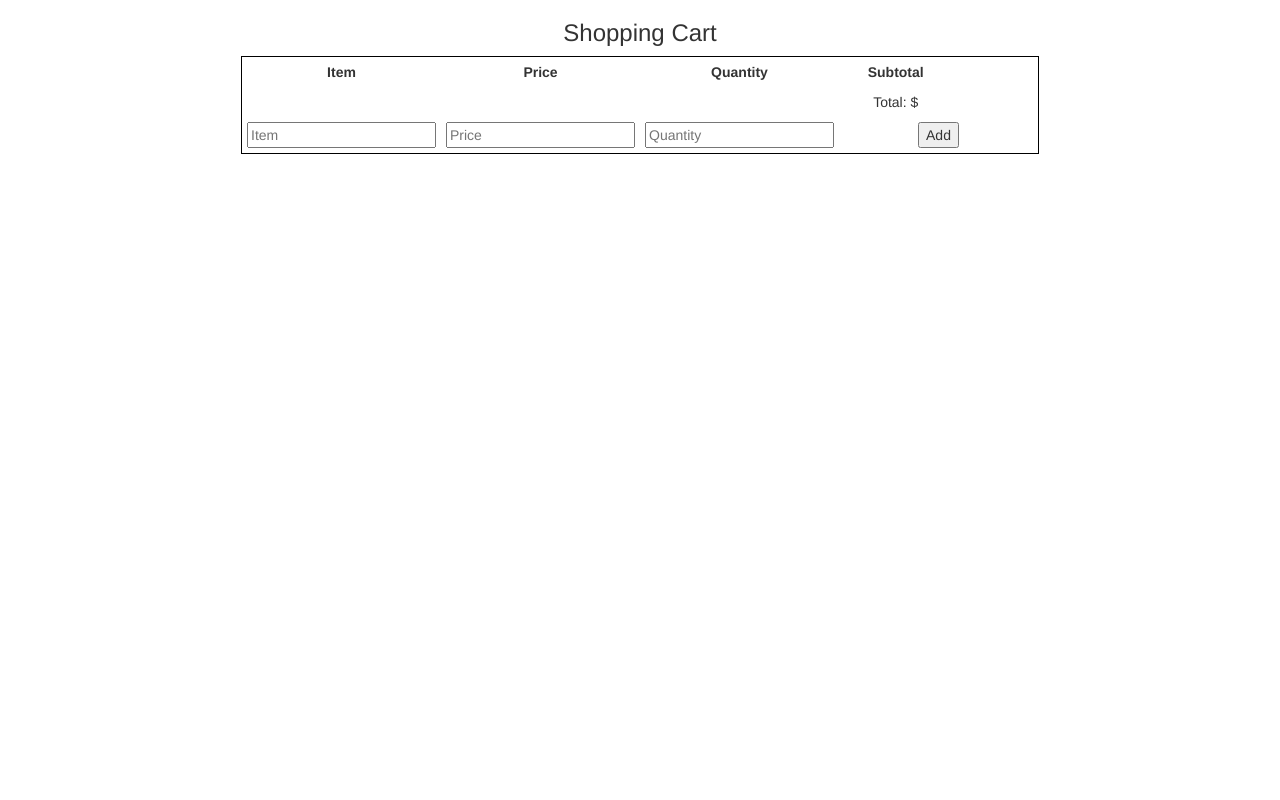
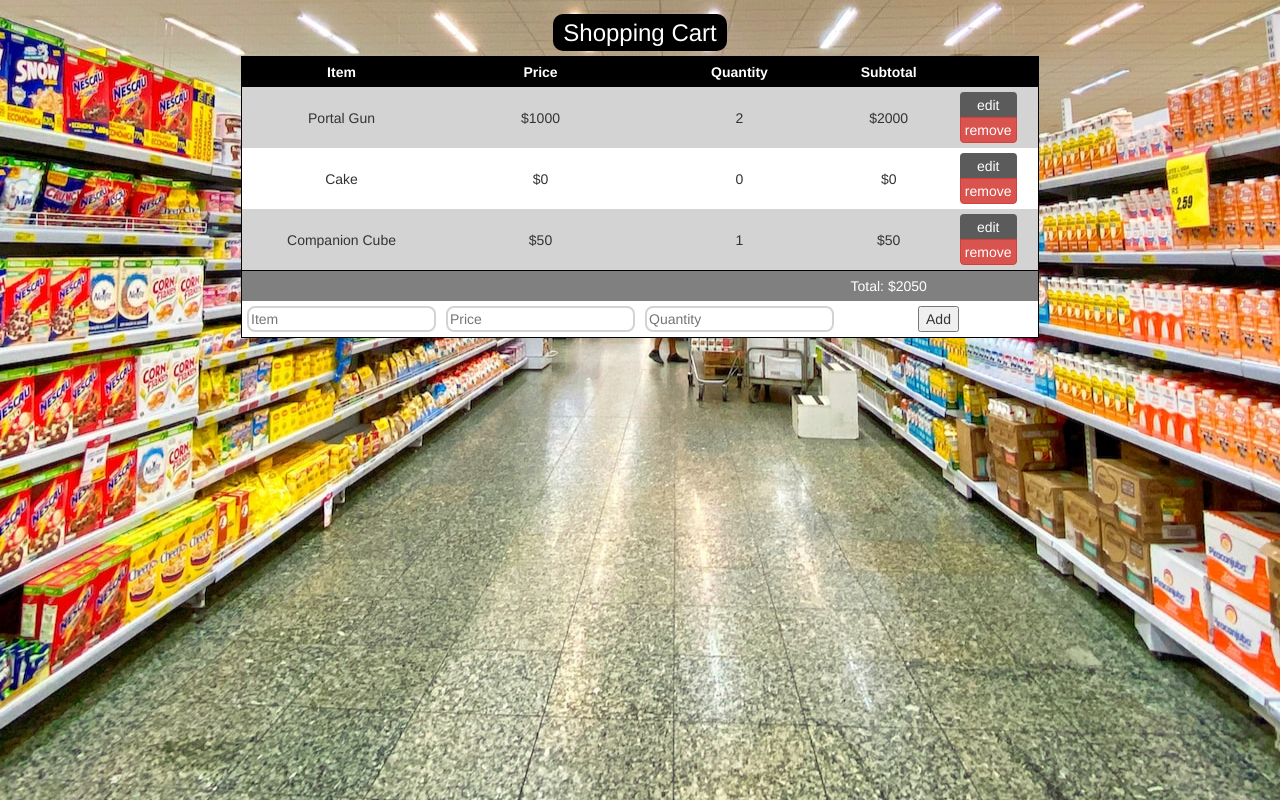
Before and after one commit to BrokeOrpheus/Shopping-Cart, a plain HTML site: page index.html in a window 1280 px wide. Drawn offline with nearby package versions, Linux system fonts and the light colour scheme.

Commit message:
Edit button

```diff
--- a/application.js
+++ b/application.js
@@ -6,26 +6,73 @@ let totalizer = function () {
   });
 };
 
+var listButtons = '<div class="btn-group-vertical"><button class="btn edit">edit</button><button class="remove btn btn-danger">remove</button></div>';
+
+
 $('#addItem').submit(function (event) {
   event.preventDefault();
-  let item = $('#inputRow').find('[name=item]').val();
-  let price = $('#inputRow').find('[name=price]').val();
-  let quantity = $('#inputRow').find('[name=quantity]').val();
-  let subtotal = price * quantity;
+  let item = $('#inputRow [name=item]');
+  let price = $('#inputRow [name=price]');
+  let quantity = $('#inputRow [name=quantity]');
+  let subtotal = price.val() * quantity.val();
 
-  let listButtons = '<div class="btn-group-vertical"><button class="btn edit">edit</button><button class="remove btn btn-danger">remove</button></div>';
+  $('#totalRow').before('<tr class="hover"><td class="item">' + item.val() + '</td><td>$<span class="price">' + price.val() + '</span></td><td class="quantity">' + quantity.val() + '</td><td>$<span class="subtotal">' + subtotal + '</span></td><td>' + listButtons + '</td></tr>');
 
-  $('#totalRow').before('<tr class="hover"><td class="item">' + item + '</td><td>$<span class="price">' + price + '</span></td><td class="quantity">' + quantity + '</td><td>$<span class="subtotal">' + subtotal + '</span></td><td>' + listButtons + '</td></tr>');
-
-  $('#inputRow').find('[name=item]').val('');
-  $('#inputRow').find('[name=price]').val('');
-  $('#inputRow').find('[name=quantity]').val('');
+  item.val('');
+  price.val('');
+  quantity.val('');
+  item.focus();
 
   totalizer();
-  $('#inputRow').find('[name=item]').focus();
 });
 
 $(document).on('click', '.remove', function () {
   $(this).closest('tr').remove();
   totalizer();
 });
+
+$(document).on('click', '.edit', function () {
+
+  let parentRow = $(this).closest('tr');
+
+  let item = parentRow.find('.item').text();
+  let price = parentRow.find('.price').text();
+  let quantity = parentRow.find('.quantity').text();
+
+  let editButtons = '<div class="btn-group-vertical"><button type="submit" class="btn btn-success apply">apply</button><button type="button" class="btn btn-danger cancel">cancel</button></div>';
+
+  parentRow.children().toggle();
+
+  parentRow.after('<tr class="editRow"><form id="formEdit"><td><input name="item" value="' + item + '"/></td><td><input name="price" value="' + price + '"/></td><td><input name="quantity" value="' + quantity + '"/></td><td colspan="2">' + editButtons + '</td></form></tr>');
+});
+
+$(document).on('click', '.cancel', function () {
+  $(this).closest('tr').prev().children().toggle();
+  $(this).closest('tr').remove();
+});
+
+$(document).on('click', '.apply', function (event) {
+  event.preventDefault();
+
+  let parentRow = $(this).closest('tr');
+  let item = parentRow.find('[name=item]').val();
+  let price = parentRow.find('[name=price]').val();
+  let quantity = parentRow.find('[name=quantity]').val();
+  let subtotal = price * quantity;
+
+  parentRow.prev().html('<td class="item">' + item + '</td><td>$<span class="price">' + price + '</span></td><td class="quantity">' + quantity + '</td><td>$<span class="subtotal">' + subtotal + '</span></td><td>' + listButtons + '</td>');
+
+  parentRow.remove();
+  totalizer();
+});
+
+
+$(document).ready(function () {
+  $('tr.hover').each(function () {
+    let price = parseInt($(this).find('.price').text());
+    let quantity = parseInt($(this).find('.quantity').text());
+    $(this).find('.subtotal').text(price * quantity);
+  });
+
+  totalizer();
+});
--- a/custom.css
+++ b/custom.css
@@ -1,6 +1,17 @@
+body {
+  background-image: url('./images/nathalia-rosa-rWMIbqmOxrY-unsplash.jpg');
+  background-position: center;
+}
 h3 {
   text-align: center;
 }
+h3 span {
+  background-color: black;
+  color: white;
+  border-radius: 10px;
+  padding: 5px 10px;
+}
+/* Table */
 table {
   background-color: white;
   margin: auto;
@@ -15,3 +26,37 @@ td, th {
   padding: 5px;
   text-align: center;
 }
+tr:nth-child(odd) {
+  background-color: lightgray;
+}
+th {
+  color: white;
+  background-color:black;
+}
+.hover:hover {
+  background-color: rgba(240, 128, 128, 30%);
+}
+#totalRow {
+  border-top: 1px solid black;
+  color: white;
+  background-color: gray;
+}
+#inputRow {
+  background-color: white;
+}
+
+.edit {
+  color: white;
+  background-color: rgb(92, 91, 91);
+}
+.remove, .edit, .apply, .cancel {
+  padding: 2px 4px;
+}
+input {
+  outline: none;
+  border: 2px solid lightgray;
+  border-radius: 8px;
+}
+input:focus {
+  border: 2px solid gray;
+}
--- a/index.html
+++ b/index.html
@@ -27,6 +27,42 @@
           </tr>
         </thead>
         <tbody>
+          <tr class="hover">
+            <td class="item">Portal Gun</td>
+            <td>$<span class="price">1000</span></td>
+            <td class="quantity">2</td>
+            <td>$<span class="subtotal"></span></td>
+            <td>
+              <div class="btn-group-vertical">
+                <button class="btn edit">edit</button>
+                <button class="remove btn btn-danger">remove</button>
+              </div>
+            </td>
+          </tr>
+          <tr class="hover">
+            <td class="item">Cake</td>
+            <td>$<span class="price">0</span></td>
+            <td class="quantity">0</td>
+            <td>$<span class="subtotal"></span></td>
+            <td>
+              <div class="btn-group-vertical">
+                <button class="btn edit">edit</button>
+                <button class="remove btn btn-danger">remove</button>
+              </div>
+            </td>
+          </tr>
+          <tr class="hover">
+            <td class="item">Companion Cube</td>
+            <td>$<span class="price">50</span></td>
+            <td class="quantity">1</td>
+            <td>$<span class="subtotal"></span></td>
+            <td>
+              <div class="btn-group-vertical">
+                <button class="btn edit">edit</button>
+                <button class="remove btn btn-danger">remove</button>
+              </div>
+            </td>
+          </tr>
           <tr id="totalRow">
             <td colspan="3"></td>
             <td id="totalBox">Total: $<span id="total"></span></td>
```
Also changed, not shown: images/nathalia-rosa-rWMIbqmOxrY-unsplash.jpg (added).
